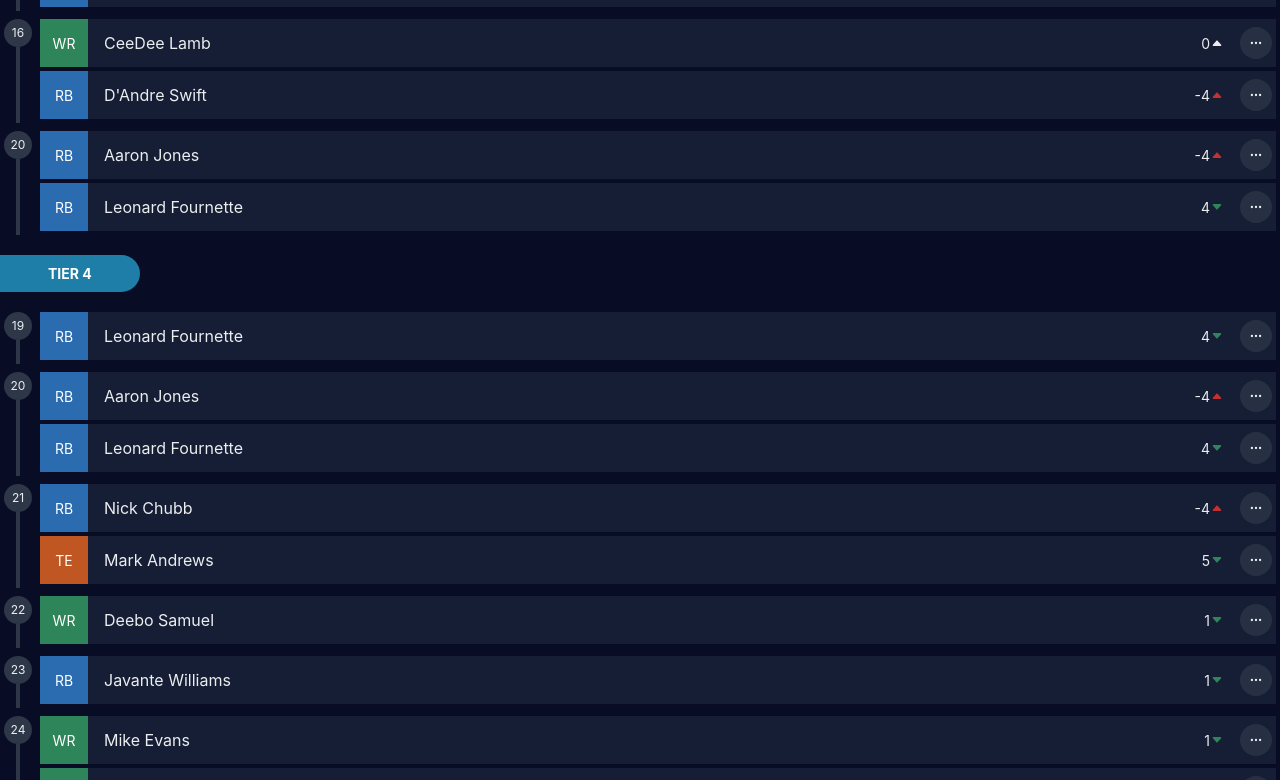
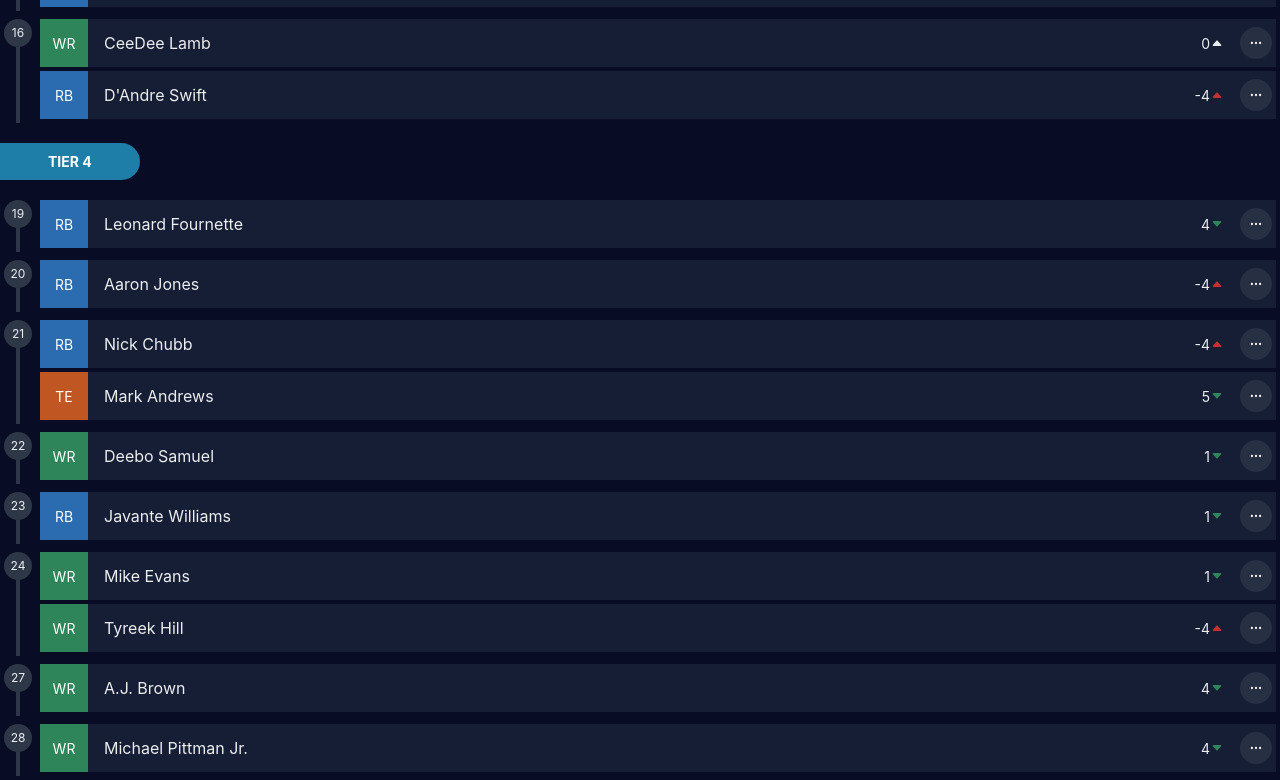
Before and after one commit to trm313/ff-draftboard, a React (Create React App) app: page / in a window 1280 px wide. Shown: the part 1140-1920 px from the top of the page. Built offline with nearby package versions, Linux system fonts and the light colour scheme.

Commit message:
Fixed data issue + rendering issue that duplicated some players

```diff
--- a/src/Components/Board/Board.js
+++ b/src/Components/Board/Board.js
@@ -10,7 +10,8 @@ import Search from "./Search";
 import ResetBtn from "./ResetBtn";
 
 export default function Board() {
-  let playersData = playerDataset.sort((a, z) => a.rank - z.rank);
+  let playersData = playerDataset.sort((a, z) => a.tier - z.tier);
+  playersData = playerDataset.sort((a, z) => a.rank - z.rank);
 
   // STATE
 
--- a/src/Components/Board/Players.js
+++ b/src/Components/Board/Players.js
@@ -36,8 +36,9 @@ export default function Players({
     return remainingPlayersInTier;
   };
 
-  const getPlayersForRank = (rank) => {
-    let playersInRank = players.filter((p) => p.rank === rank);
+  const getPlayersForRank = (rank, tier) => {
+    let playersInRank = players.filter((p) => p.tier === tier);
+    playersInRank = playersInRank.filter((p) => p.rank === rank);
     return playersInRank;
   };
 
@@ -54,7 +55,7 @@ export default function Players({
             hasAvailablePlayers={getRemainingPlayersInTier(t).length > 0}
           >
             {ranksInTier.map((rank) => {
-              let playersInRank = getPlayersForRank(rank);
+              let playersInRank = getPlayersForRank(rank, t);
               return (
                 <Rank key={`rank_${rank}`} rank={rank}>
                   {playersInRank.map((player) => (
--- a/src/Data/players.json
+++ b/src/Data/players.json
@@ -1750,13 +1750,5 @@
     "tier": 3,
     "rank": 16,
     "vsADP": -4
-  },
-  {
-    "id": "player_220",
-    "name": "Leonard Fournette",
-    "position": "RB",
-    "tier": 3,
-    "rank": 20,
-    "vsADP": 4
   }
 ]
```
